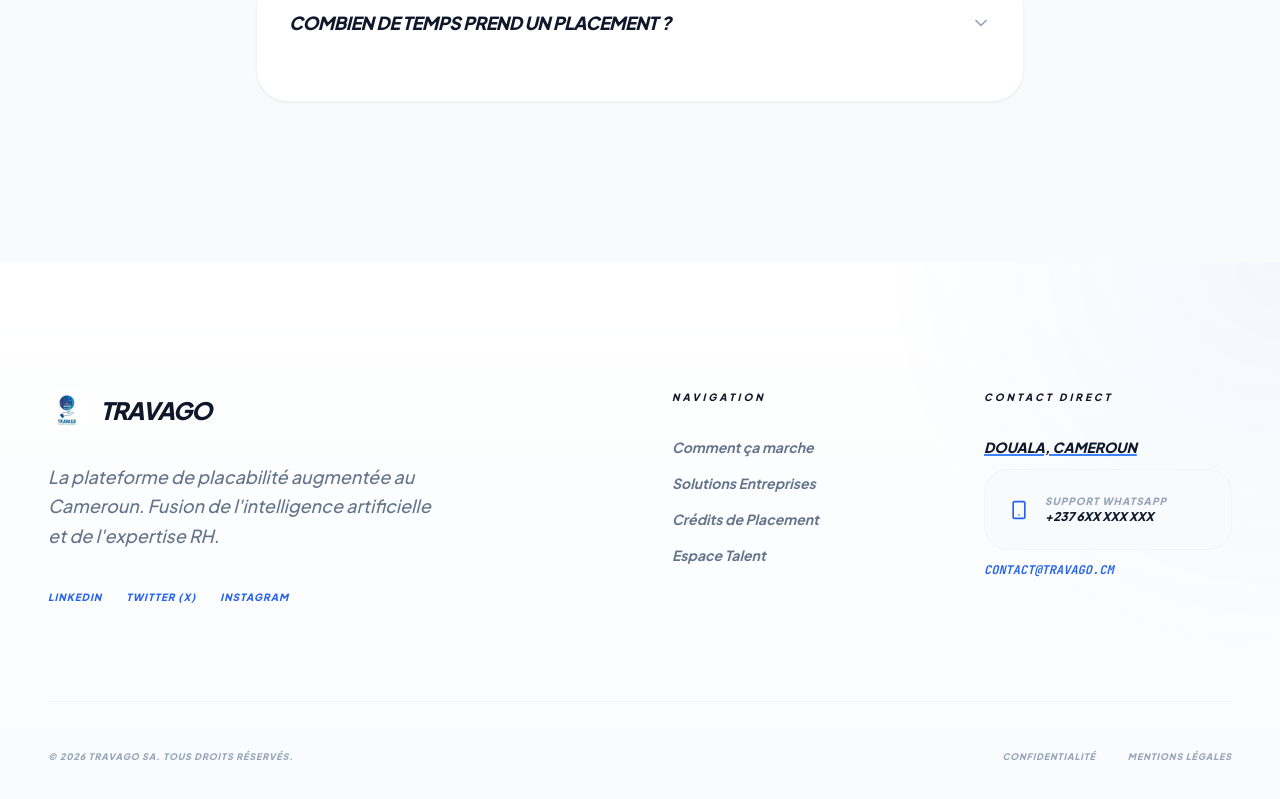
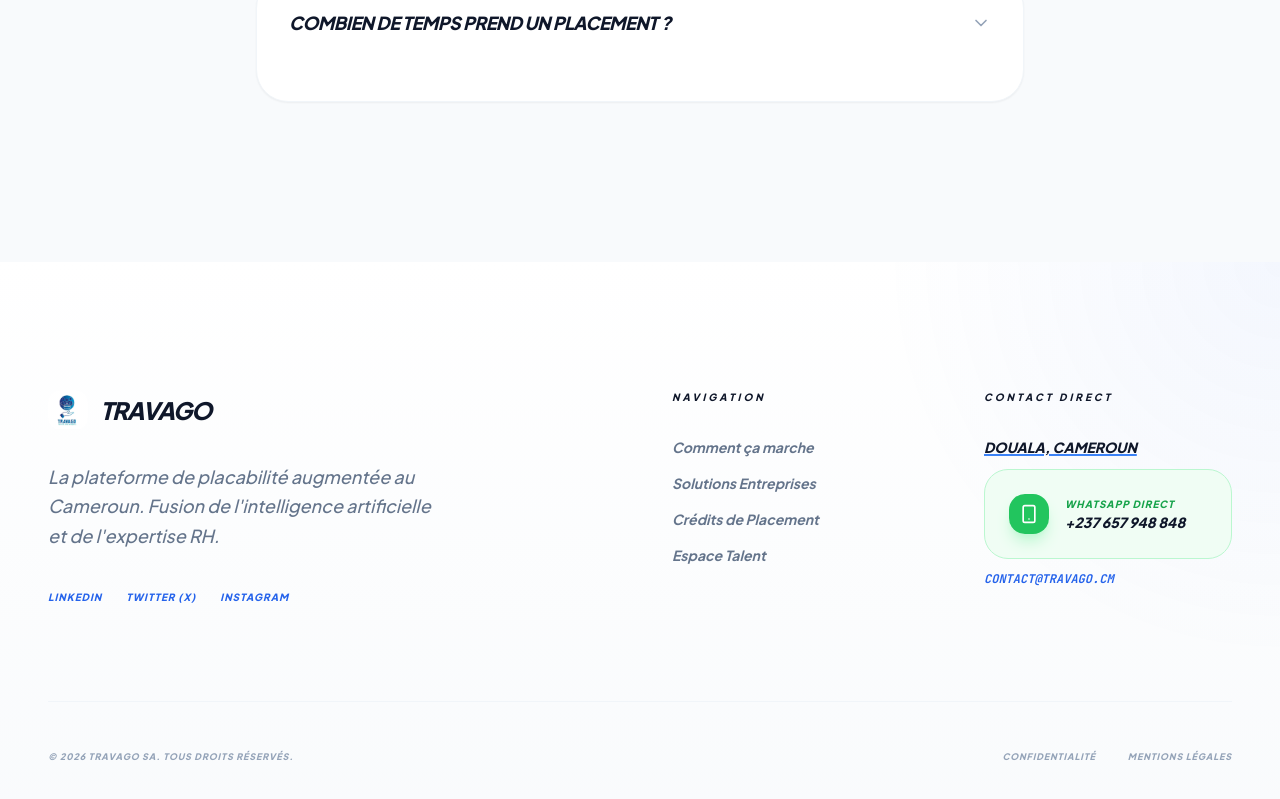
Before and after one commit to Jul2408/travago, a Next.js app in the folder frontend/: page / in a window 1280 px wide. Shown: the part 4555-5354 px from the top of the page. Built offline with nearby package versions, Linux system fonts and the light colour scheme.

Commit message:
feat: add WhatsApp direct contact links to footer, credits, and placements | fix: candidate name fallback to username in talent base

```diff
--- a/frontend/app/dashboard/entreprise/candidats/page.tsx
+++ b/frontend/app/dashboard/entreprise/candidats/page.tsx
@@ -41,9 +41,19 @@
                 const results = Array.isArray(response.data) ? response.data :
                     (response.data.results ? response.data.results : []);
 
-                setTalents(results.map((t: any) => ({
+                setTalents(results.map((t: any) => {
+                    const firstName = t.user_detail?.first_name || '';
+                    const lastName = t.user_detail?.last_name || '';
+                    const username = t.user_detail?.username || '';
+                    const emailPrefix = t.user_detail?.email?.split('@')[0] || '';
+
+                    const name = (firstName || lastName)
+                        ? `${firstName} ${lastName}`.trim()
+                        : (username || emailPrefix || 'Candidat');
+
+                    return {
                         id: t.id,
-                    name: `${t.user_detail?.first_name || ''} ${t.user_detail?.last_name || 'Candidat'}`.trim() || t.user_detail?.username || 'Candidat',
+                        name: name,
                         position: t.title || "Profil à compléter",
                         location: t.location || "Non spécifié",
                         score: t.placability_score || 0,
@@ -51,7 +61,8 @@
                         skills: t.skills || [],
                         verified: t.is_verified,
                         photo: t.photo
-                })));
+                    };
+                }));
             } catch (err: any) {
                 console.error("Error fetching talents:", err);
                 setError("Impossible de charger la base de talents. Vérifiez vos permissions.");
--- a/frontend/app/dashboard/entreprise/credits/page.tsx
+++ b/frontend/app/dashboard/entreprise/credits/page.tsx
@@ -457,10 +457,12 @@
                     </div>
                 </div>
                 <a
-                    href="mailto:contact@travago.ci?subject=Demande de Devis Personnalisé"
-                    className="px-10 py-5 bg-white text-blue-600 border-2 border-blue-100 rounded-2xl font-black text-xs uppercase tracking-widest hover:border-blue-600 transition-all shadow-sm"
+                    href="https://wa.me/237657948848"
+                    target="_blank"
+                    rel="noopener noreferrer"
+                    className="px-10 py-5 bg-[#25D366] text-white border-2 border-[#25D366] rounded-2xl font-black text-xs uppercase tracking-widest hover:bg-[#20b858] transition-all shadow-sm flex items-center"
                 >
-                    Contacter un conseiller
+                    Contactez-nous sur WhatsApp
                 </a>
             </div>
         </div>
--- a/frontend/app/dashboard/entreprise/placement/page.tsx
+++ b/frontend/app/dashboard/entreprise/placement/page.tsx
@@ -285,11 +285,32 @@
             </AnimatePresence>
 
             {/* Help/Notice */}
-            <div className="p-6 sm:p-8 bg-blue-50 border border-blue-100 rounded-[2rem] sm:rounded-[2.5rem] flex flex-col sm:flex-row items-start sm:items-center space-y-4 sm:space-y-0 sm:space-x-6 text-blue-900">
-                <ShieldCheck size={28} className="text-blue-600 shrink-0 sm:w-8 sm:h-8" />
-                <p className="text-xs sm:text-sm font-medium leading-relaxed italic">
-                    <strong>Garantie Travago :</strong> Tous les candidats présentés dans la section "Matches IA" ont un profil certifié, des documents d'identité validés et une fiabilité vérifiée à 100%.
-                </p>
+            <div className="grid lg:grid-cols-2 gap-6">
+                <div className="p-6 sm:p-8 bg-blue-50 border border-blue-100 rounded-[2rem] sm:rounded-[2.5rem] flex flex-col sm:flex-row items-start sm:items-center space-y-4 sm:space-y-0 sm:space-x-6 text-blue-900">
+                    <ShieldCheck size={28} className="text-blue-600 shrink-0 sm:w-8 sm:h-8" />
+                    <p className="text-xs sm:text-sm font-medium leading-relaxed italic">
+                        <strong>Garantie Travago :</strong> Tous les candidats présentés dans la section "Matches IA" ont un profil certifié, des documents d'identité validés et une fiabilité vérifiée à 100%.
+                    </p>
+                </div>
+
+                <a
+                    href="https://wa.me/237657948848"
+                    target="_blank"
+                    rel="noopener noreferrer"
+                    className="p-6 sm:p-8 bg-green-50 hover:bg-green-100 border border-green-200 rounded-[2rem] sm:rounded-[2.5rem] flex items-center justify-between group transition-all"
+                >
+                    <div className="flex items-center space-x-4 sm:space-x-6">
+                        <div className="w-12 h-12 bg-green-500 text-white rounded-2xl flex items-center justify-center shrink-0 shadow-lg shadow-green-200 group-hover:scale-110 transition-transform">
+                            <svg stroke="currentColor" fill="none" strokeWidth="2" viewBox="0 0 24 24" strokeLinecap="round" strokeLinejoin="round" height="24" width="24" xmlns="http://www.w3.org/2000/svg">
+                                <path d="M22 16.92v3a2 2 0 0 1-2.18 2 19.79 19.79 0 0 1-8.63-3.07 19.5 19.5 0 0 1-6-6 19.79 19.79 0 0 1-3.07-8.67A2 2 0 0 1 4.11 2h3a2 2 0 0 1 2 1.72 12.84 12.84 0 0 0 .7 2.81 2 2 0 0 1-.45 2.11L8.09 9.91a16 16 0 0 0 6 6l1.27-1.27a2 2 0 0 1 2.11-.45 12.84 12.84 0 0 0 2.81.7A2 2 0 0 1 22 16.92z"></path>
+                            </svg>
+                        </div>
+                        <div>
+                            <h4 className="text-[10px] font-black uppercase tracking-widest text-green-700 mb-1">Assistance Placement</h4>
+                            <p className="text-sm font-bold text-slate-900 italic">Discuter avec un conseiller</p>
+                        </div>
+                    </div>
+                </a>
             </div>
         </div>
     );
--- a/frontend/app/page.tsx
+++ b/frontend/app/page.tsx
@@ -464,10 +464,20 @@
             <div>
               <h4 className="text-[10px] font-black uppercase tracking-[0.3em] text-slate-900 mb-8">Contact Direct</h4>
               <p className="text-slate-900 font-black text-sm uppercase italic mb-3 underline decoration-blue-500 decoration-2">Douala, Cameroun</p>
-              <div className="bg-slate-50 p-6 rounded-3xl border border-slate-100 flex items-center space-x-4 mb-3">
-                <Smartphone className="text-blue-600" size={20} />
-                <div className="text-[10px] font-black text-slate-400 uppercase tracking-widest">Support WhatsApp <br /> <span className="text-slate-900 text-xs italic tracking-normal">+237 6XX XXX XXX</span></div>
-              </div>
+              <a
+                href="https://wa.me/237657948848"
+                target="_blank"
+                rel="noopener noreferrer"
+                className="bg-green-50 hover:bg-green-100 border border-green-200 p-6 rounded-3xl flex items-center space-x-4 mb-3 transition-all group"
+              >
+                <div className="w-10 h-10 bg-green-500 rounded-2xl flex items-center justify-center shrink-0 shadow-lg shadow-green-200 group-hover:scale-110 transition-transform">
+                  <Smartphone className="text-white" size={20} />
+                </div>
+                <div>
+                  <div className="text-[10px] font-black text-green-600 uppercase tracking-widest">WhatsApp Direct</div>
+                  <div className="text-slate-900 text-sm font-black italic">+237 657 948 848</div>
+                </div>
+              </a>
               <p className="text-blue-600 font-black text-xs uppercase italic font-mono">contact@travago.cm</p>
             </div>
           </div>
```
Lines whose indentation alone changed are shown as unchanged.
